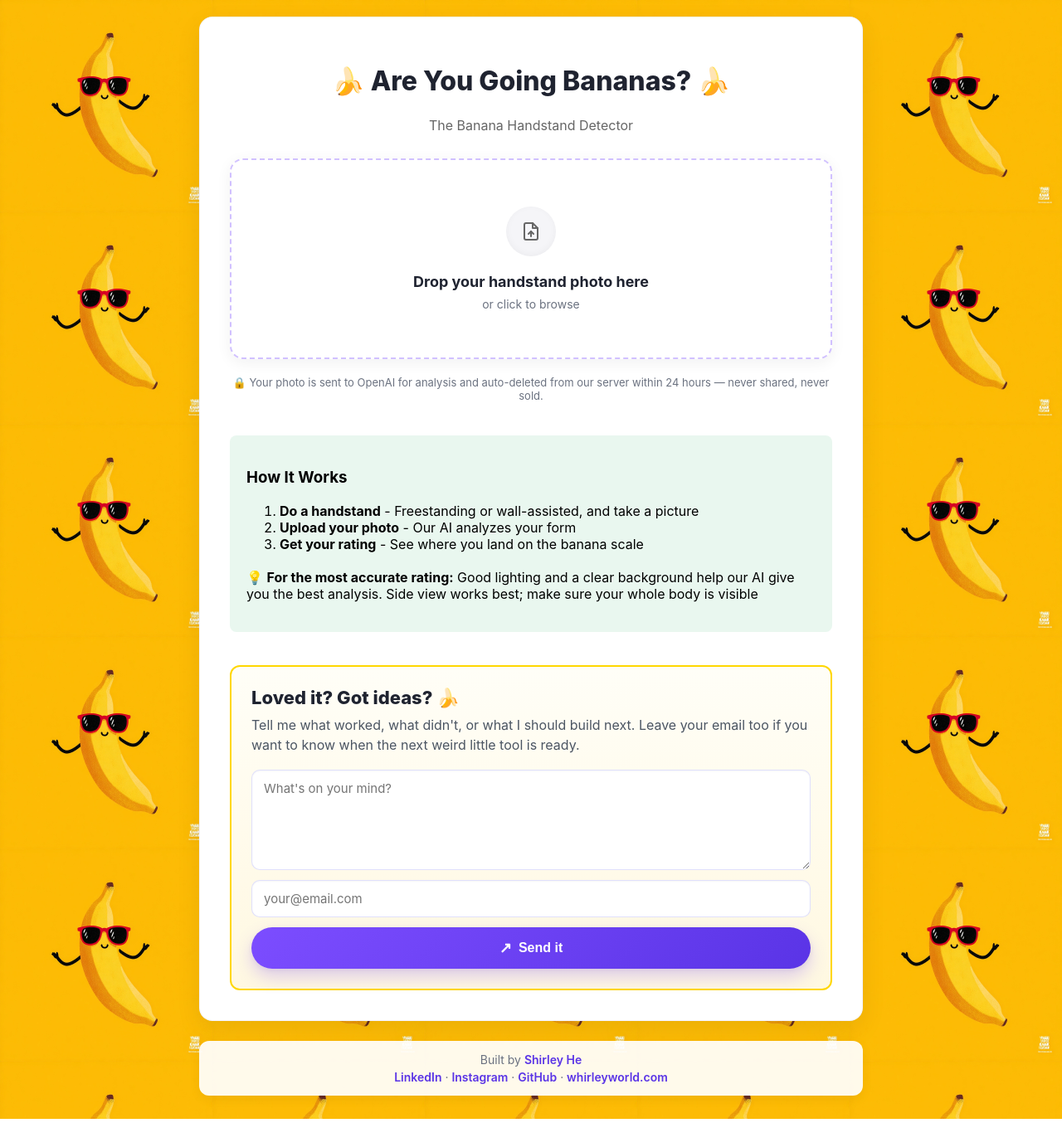
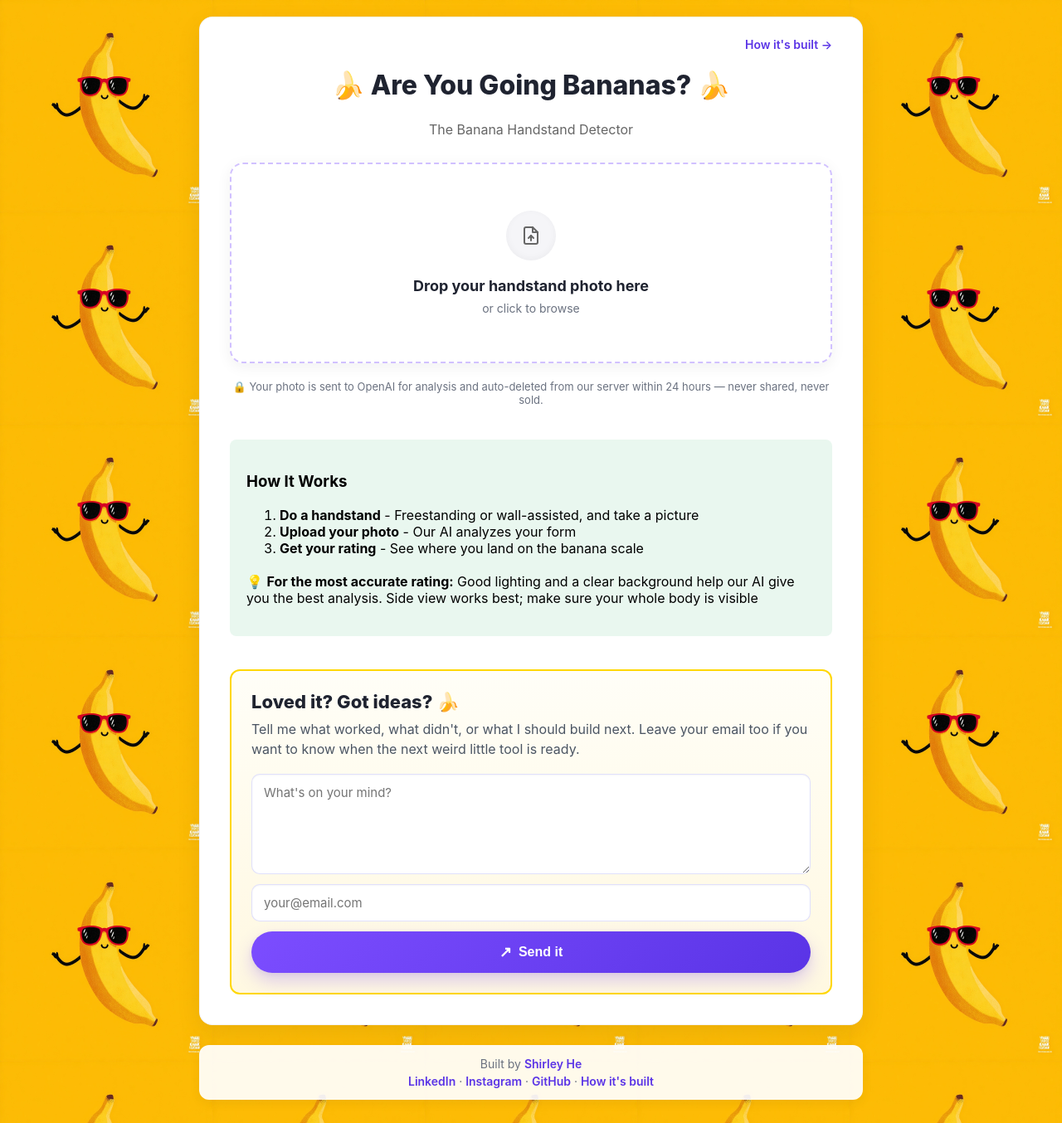
Before and after one commit to shhirl/fixmybanana, a Flask app: page / in a window 1280 px wide. Shown: the whole page at 83% size. Run offline with Flask 3, Linux system fonts and the light colour scheme.

Commit message:
Header link to /how-its-built on every page; eval headline under the result card
- base.html: top-right 'How it's built →' link inside the card; footer link replaces the
  duplicate whirleyworld.com link (PR #7's intent)
- result.html: one line 'Evaluated on N photos · agrees with my label X% · see how', numbers
  from eval/results/summary.json via a context processor; hidden if the file is missing

Co-Authored-By: Claude Fable 5.1 <noreply@anthropic.com>

```diff
--- a/app.py
+++ b/app.py
@@ -306,6 +306,16 @@ def analyze_handstand_posture(image_path):
             'detailed_feedback': None
         }
 
+@app.context_processor
+def inject_eval_summary():
+    """Makes the latest eval headline available to every template (header link + result-card line)."""
+    try:
+        with open(os.path.join(os.path.dirname(os.path.abspath(__file__)), 'eval/results/summary.json')) as f:
+            v = json.load(f).get('v0') or {}
+        return dict(eval_summary=dict(n_photos=v.get('n_photos'), majority_pct=v.get('majority_pct')))
+    except (OSError, ValueError):
+        return dict(eval_summary=None)
+
 @app.route('/')
 def index():
     feedback_submitted = request.args.get('submitted') == '1'
--- a/templates/base.html
+++ b/templates/base.html
@@ -265,6 +265,31 @@
         .site-footer a:hover {
             text-decoration: underline;
         }
+        .top-nav {
+            display: flex;
+            justify-content: flex-end;
+            margin: -12px 0 8px;
+            font-size: 14px;
+        }
+        .top-nav a {
+            color: #5a34e6;
+            text-decoration: none;
+            font-weight: 600;
+        }
+        .top-nav a:hover {
+            text-decoration: underline;
+        }
+        .eval-line {
+            text-align: center;
+            font-size: 14px;
+            color: #6b7280;
+            margin: 12px 0 0;
+        }
+        .eval-line a {
+            color: #5a34e6;
+            font-weight: 600;
+            text-decoration: none;
+        }
         .visually-hidden {
             position: absolute;
             width: 1px;
@@ -280,6 +305,7 @@
 </head>
 <body>
     <div class="container">
+        <nav class="top-nav"><a href="{{ url_for('how_its_built') }}">How it's built →</a></nav>
         {% block content %}{% endblock %}
     </div>
 
@@ -289,7 +315,7 @@
             <a href="https://www.linkedin.com/in/shhirl" target="_blank" rel="noopener">LinkedIn</a> ·
             <a href="https://www.instagram.com/shirleywhirlhe" target="_blank" rel="noopener">Instagram</a> ·
             <a href="https://github.com/shhirl" target="_blank" rel="noopener">GitHub</a> ·
-            <a href="https://www.whirleyworld.com" target="_blank" rel="noopener">whirleyworld.com</a>
+            <a href="{{ url_for('how_its_built') }}">How it's built</a>
         </nav>
     </footer>
 
--- a/templates/result.html
+++ b/templates/result.html
@@ -30,6 +30,10 @@
     {% endif %}
     {% endif %}
 </div>
+
+{% if eval_summary and eval_summary.n_photos %}
+<p class="eval-line">Evaluated on {{ eval_summary.n_photos }} photos · agrees with my label {{ eval_summary.majority_pct }}% of the time · <a href="{{ url_for('how_its_built') }}#v0">see how</a></p>
+{% endif %}
 
 <!-- Display the user's uploaded image -->
 <div style="text-align: center; margin: 30px 0;">
```
